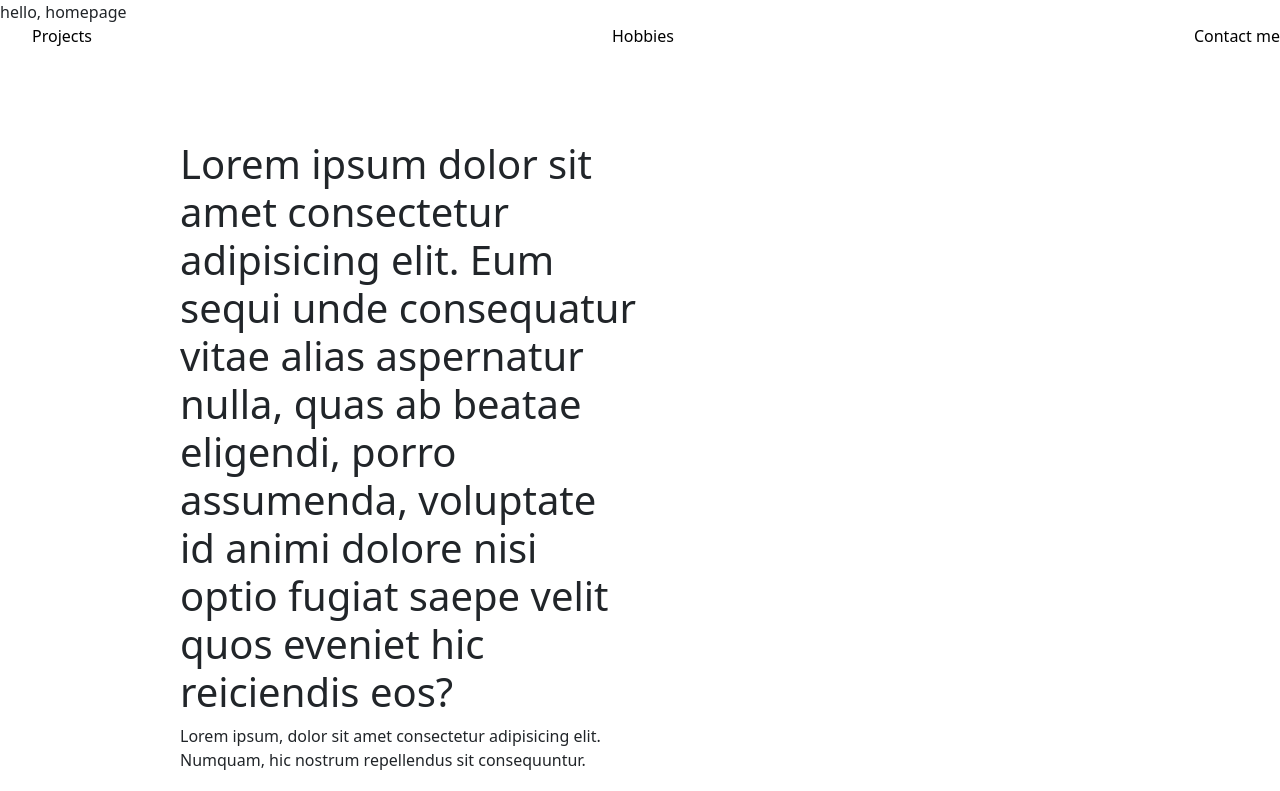
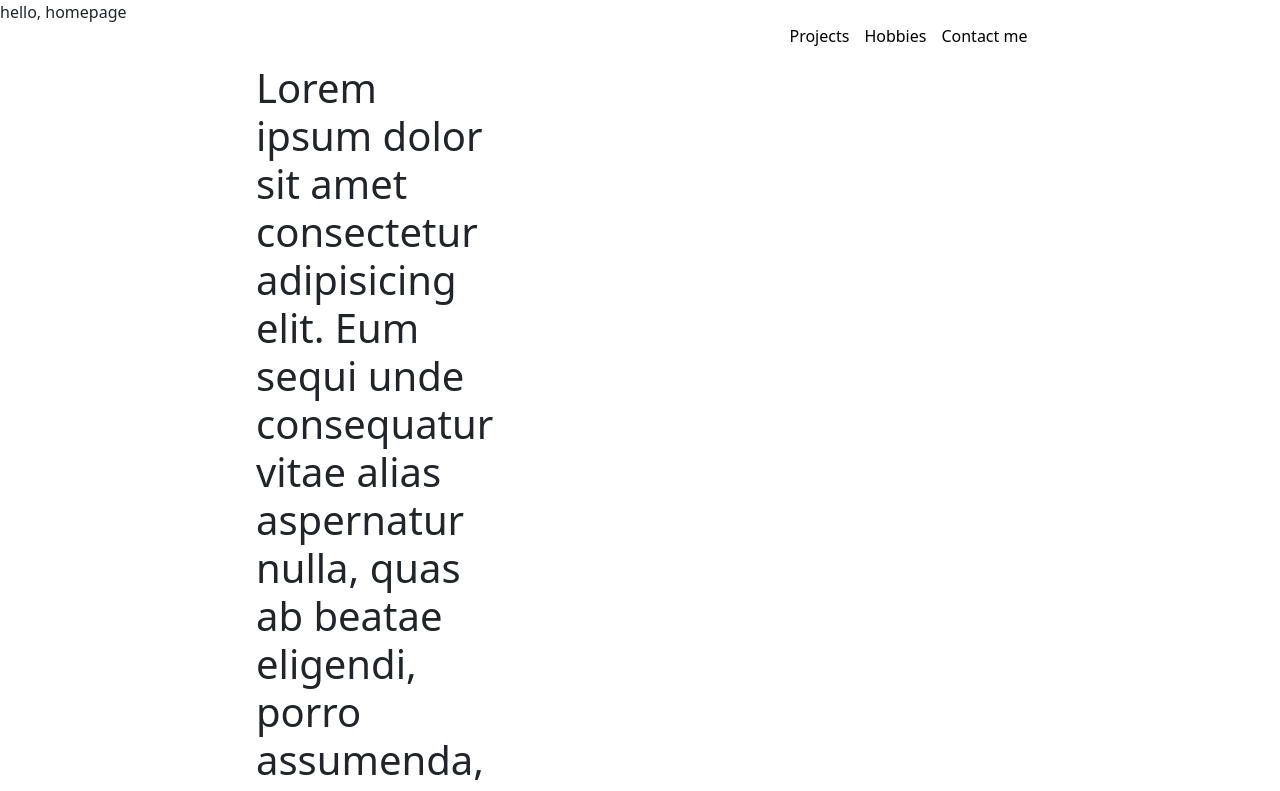
Before and after one commit to Mahider-T/CS50, a plain HTML site: page homepage/index.html in a window 1280 px wide. Shown: the top 791 px of the page. Drawn offline with nearby package versions, Linux system fonts and the light colour scheme.

Commit message:
Sat, Jul 15, 2023, 4:18 PM +03:00

```diff
--- a/homepage/styles.css
+++ b/homepage/styles.css
@@ -1,44 +1,38 @@
+/* #index_body{
+    display: flex;
+} */
+#index_main{
+    display: flex;
+}
+#index_nav{
+    display: flex;
+    justify-content: space-around;
+    width: 100vw;
+}
 #index_nav ul{
     display: flex;
     justify-content: space-between;
+    gap: 15px;
+}
+#index_nav li{
     list-style-type: none;
-
 }
-
 #index_nav a{
+    text-decoration: none;
     color: black;
-    text-decoration: none;
 }
-
 #main_nav_logo{
-    height: 100%;
-    margin-right: auto;
+    display: flex;
 }
-#index_main{
+#index_left{
     display: flex;
-    height: 100vh;
+    align-items: center;
 }
-
 #index_main > *{
     flex: 1 1 0;
-    height: 100vh;
+    width: 50vw;
 }
-
-#index_main #index_left{
-    display: flex;
-    padding: 0 180px 0 180px;
-    height: 100vh;
-    justify-content: center;
-    align-items: center;
-
+#index_left{
+    padding: 0 20% 0 20%;
+    max-width: 50vw;
 }
-
-#index_body{
-    overflow: hidden;
-}
-
-.contact_body{
-    overflow: hidden;
-    display: flex;
-    flex-direction: column;
-}
```
